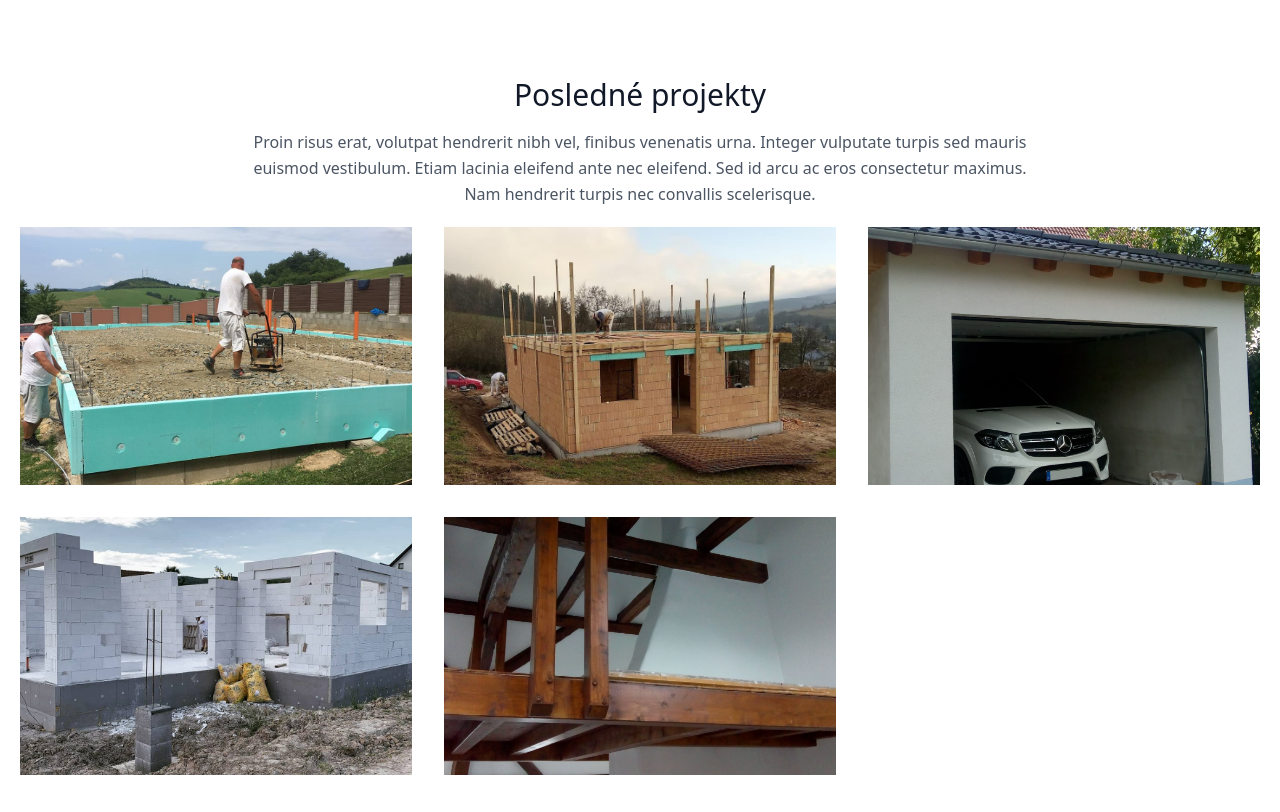
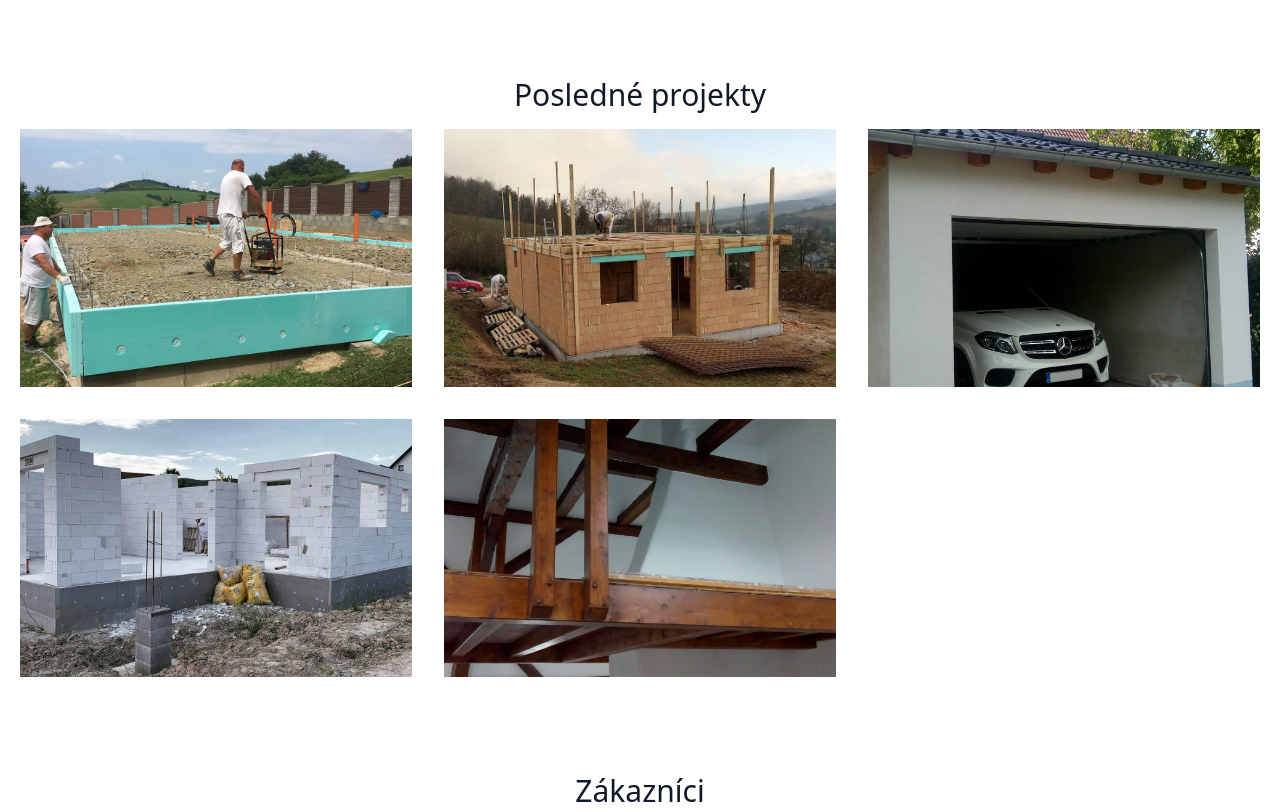
Before and after one commit to michaeldev5/hellstavsk, a Gatsby site: page / in a window 1280 px wide. Shown: the part 1302-2114 px from the top of the page. Built offline with nearby package versions, Linux system fonts and the light colour scheme; Gatsby itself is replaced by a stand-in of ours; what @tailwindcss/typography would draw is missing.

Commit message:
Update projects section description #HS-41 State Done

```diff
--- a/src/components/Projects.tsx
+++ b/src/components/Projects.tsx
@@ -6,10 +6,7 @@
 const Projects = () => (
   <section className="text-gray-600 body-font" id="projekty">
     <div className="container px-5 py-24 mx-auto">
-      <SectionHeader
-        title="Posledné projekty"
-        description="Proin risus erat, volutpat hendrerit nibh vel, finibus venenatis urna. Integer vulputate turpis sed mauris euismod vestibulum. Etiam lacinia eleifend ante nec eleifend. Sed id arcu ac eros consectetur maximus. Nam hendrerit turpis nec convallis scelerisque."
-      />
+      <SectionHeader title="Posledné projekty" />
       <div className="flex flex-wrap -m-4">
         {projects.all.map(project => (
           <ProjectItem
--- a/src/components/SectionHeader.tsx
+++ b/src/components/SectionHeader.tsx
@@ -3,7 +3,7 @@
 
 type Props = {
   title: string
-  description: string
+  description?: string
 }
 
 const SectionHeader: FC<Props> = ({ title, description }) => (
@@ -11,9 +11,11 @@
     <h1 className="sm:text-3xl text-2xl font-medium title-font mb-4 text-gray-900">
       {title}
     </h1>
-    <p className="lg:w-2/3 mx-auto leading-relaxed text-base mb-5">
-      {description}
-    </p>
+    {description && (
+      <p className="lg:w-2/3 mx-auto leading-relaxed text-base mb-5">
+        {description}
+      </p>
+    )}
   </div>
 )
 
```
